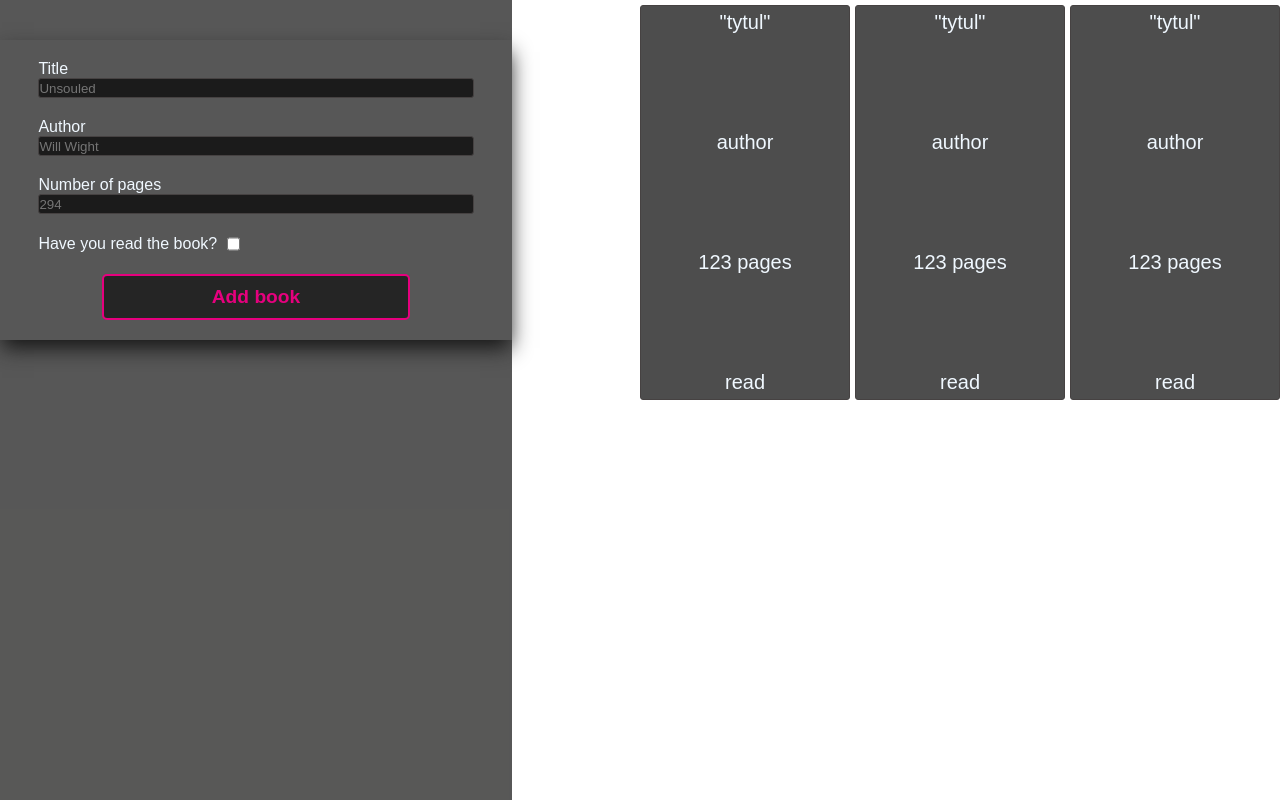
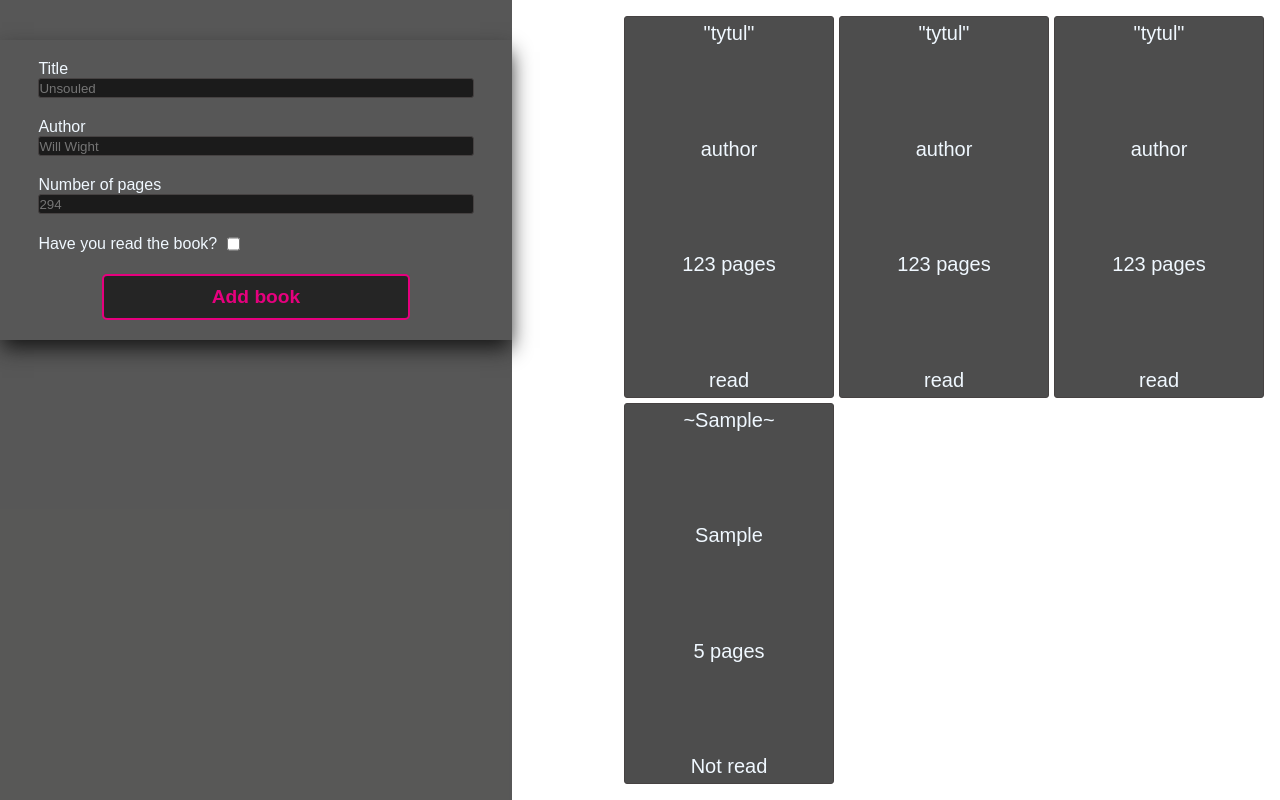
Before and after one commit to kgawerda/library, a plain HTML site: page index.html in a window 1280 px wide. Both pictures are taken after typing "Sample", "Sample", "5" into the empty fields and a click on the button "Add book". Drawn offline with Linux system fonts and the light colour scheme.

Commit message:
Display added book

```diff
--- a/index.html
+++ b/index.html
@@ -34,7 +34,7 @@
                 </div>
             </form>
         </div>
-        <div class="book-grid">
+        <div class="book-grid" id="bookGrid">
             <div class="book-card">
                 <p class="title">"tytul"</p>
                 <p class="author">author</p>
--- a/jscript.js
+++ b/jscript.js
@@ -1,7 +1,7 @@
-let myLibrary=[];
+let myLibrary = [];
 
-const form  = document.getElementById('addBookForm');
-
+const form = document.getElementById('addBookForm');
+const grid = document.getElementById('bookGrid');
 
 function Book(title, author, pages, read) {
     this.title = title;
@@ -16,17 +16,54 @@ Book.prototype.info = function () {
     return string;
 }
 
-function addBookToLibrary(){
-    const title=form.elements['title'].value;
-    const author=form.elements['author'].value;
-    const pages=form.elements['pages'].value;
-    const read=form.elements['read'].checked;
-    let book=new Book(title, author, pages, read);
+function addBookToLibrary() {
+    const title = form.elements['title'].value;
+    const author = form.elements['author'].value;
+    const pages = form.elements['pages'].value;
+    const read = form.elements['read'].checked;
+    let book = new Book(title, author, pages, read);
     myLibrary.push(book);
+}
+
+function addBookCard() {
+    const titleVal = form.elements['title'].value;
+    const authorVal = form.elements['author'].value;
+    const pagesVal = form.elements['pages'].value;
+    const readVal = form.elements['read'].checked;
+
+    const bookcard = document.createElement('div');
+    const title = document.createElement('p');
+    const author = document.createElement('p');
+    const pages = document.createElement('p');
+    const read = document.createElement('p');
+
+    bookcard.classList.add('book-card');
+    title.classList.add('title');
+    author.classList.add('author');
+    pages.classList.add('pages');
+
+
+    title.textContent="~"+titleVal+"~";
+    author.textContent=authorVal;
+    pages.textContent=pagesVal+" pages";
+    if(readVal){
+        read.classList.add('read');
+        read.textContent="Read";
+    }
+    else{
+        read.classList.add('not-read');
+        read.textContent="Not read";
+    }
+    bookcard.appendChild(title);
+    bookcard.appendChild(author);
+    bookcard.appendChild(pages);
+    bookcard.appendChild(read);
+    grid.appendChild(bookcard);
 }
 
 form.addEventListener('submit', (event) => {
     event.preventDefault();
+    addBookCard();
     addBookToLibrary();
     form.reset();
 });
--- a/style.css
+++ b/style.css
@@ -25,7 +25,7 @@
     grid-template-columns: repeat(auto-fill, minmax(200px, 1fr));
     grid-template-rows: repeat(auto-fill, minmax(300px, 1fr));
     gap: 5px;
-    margin-top: 5px;
+    margin: 1em;
     width: 50vw;
 }
 
```
